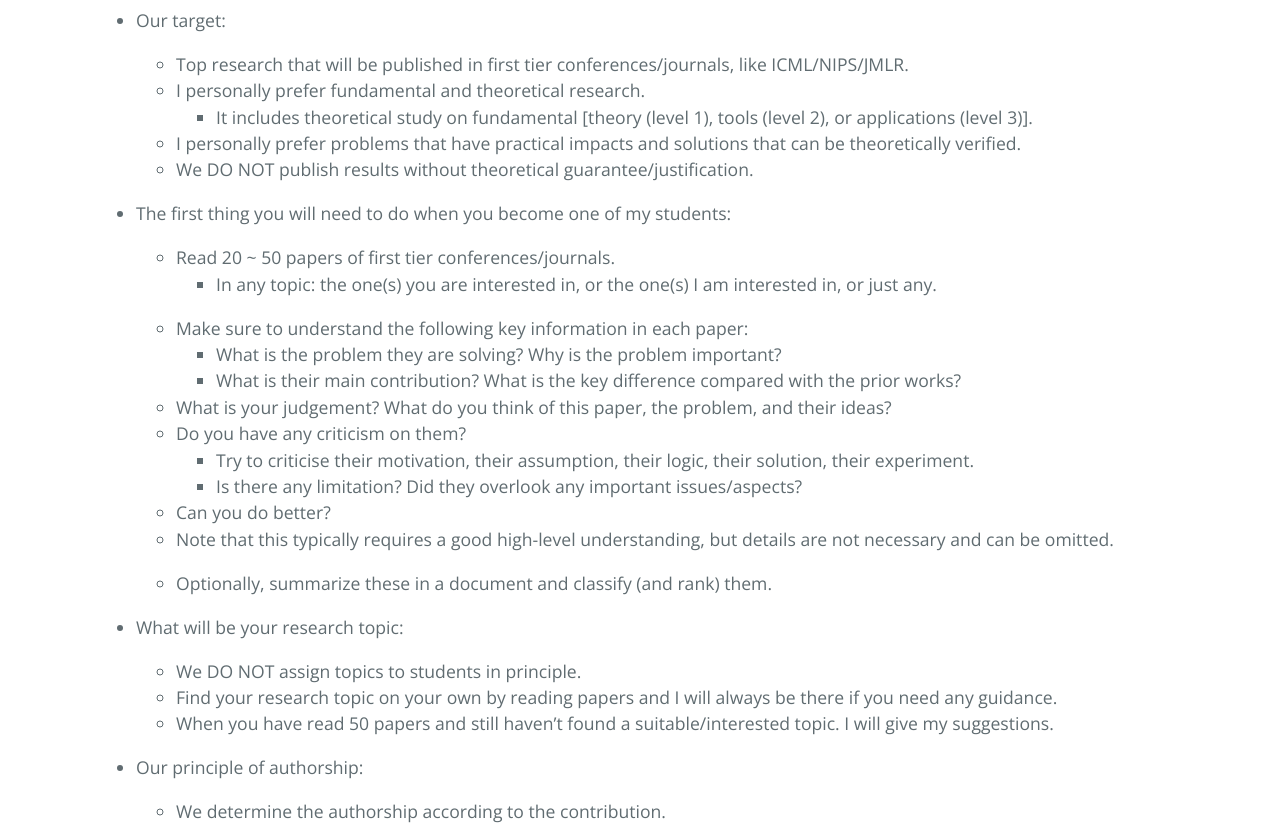
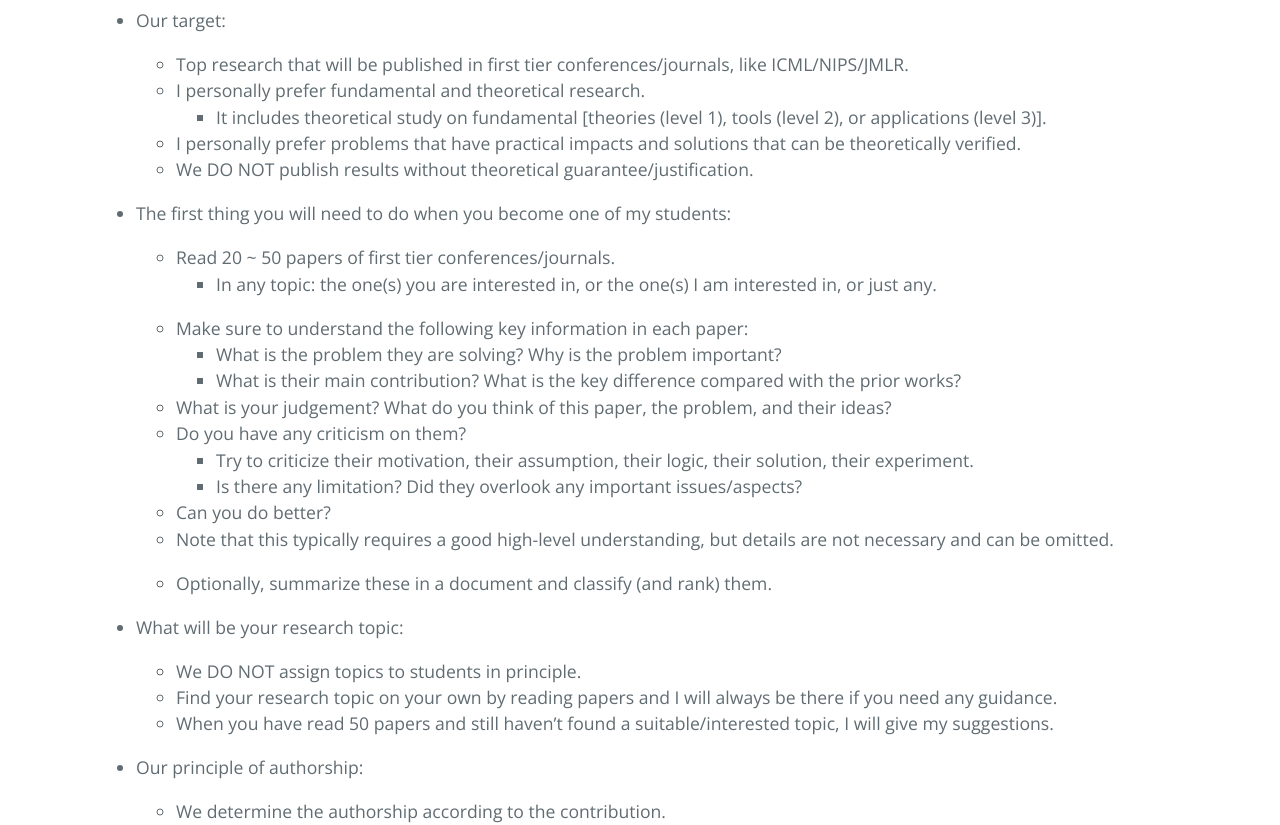
Before and after one commit to ZhimingZhou/zhimingzhou.github.io, a Jekyll site: the page built from _posts/2020-10-11-Perspective-Students.md, in a window 1280 px wide and 1400 px high. Shown: the part 508-1333 px from the top of the window. Built offline with Jekyll 4.4.1, drawn with Linux system fonts in a browser that asks for light colours; comment, search, counter and statistics services are not loaded.

Commit message:
Update 2020-10-11-Perspective-Students.md

```diff
--- a/_posts/2020-10-11-Perspective-Students.md
+++ b/_posts/2020-10-11-Perspective-Students.md
@@ -13,7 +13,7 @@ I’m going to be an assistant professor at the Department of Computer Science,
 
 	- Top research that will be published in first tier conferences/journals, like ICML/NIPS/JMLR.
 	- I personally prefer fundamental and theoretical research.
-		- It includes theoretical study on fundamental [theory (level 1), tools (level 2), or applications (level 3)].
+		- It includes theoretical study on fundamental [theories (level 1), tools (level 2), or applications (level 3)].
 	- I personally prefer problems that have practical impacts and solutions that can be theoretically verified.
 	- We DO NOT publish results without theoretical guarantee/justification.
 
@@ -29,7 +29,7 @@ I’m going to be an assistant professor at the Department of Computer Science,
 		- What is their main contribution? What is the key difference compared with the prior works?
 	- What is your judgement? What do you think of this paper, the problem, and their ideas?
 	- Do you have any criticism on them?
-		- Try to criticise their motivation, their assumption, their logic, their solution, their experiment.
+		- Try to criticize their motivation, their assumption, their logic, their solution, their experiment.
 		- Is there any limitation? Did they overlook any important issues/aspects?
 	- Can you do better?
 	- Note that this typically requires a good high-level understanding, but details are not necessary and can be omitted.
@@ -42,7 +42,7 @@ I’m going to be an assistant professor at the Department of Computer Science,
 
 	- We DO NOT assign topics to students in principle.
 	- Find your research topic on your own by reading papers and I will always be there if you need any guidance.
-	- When you have read 50 papers and still haven't found a suitable/interested topic. I will give my suggestions.
+	- When you have read 50 papers and still haven't found a suitable/interested topic, I will give my suggestions.
 
 <!--  -->
 - Our principle of authorship:
```
